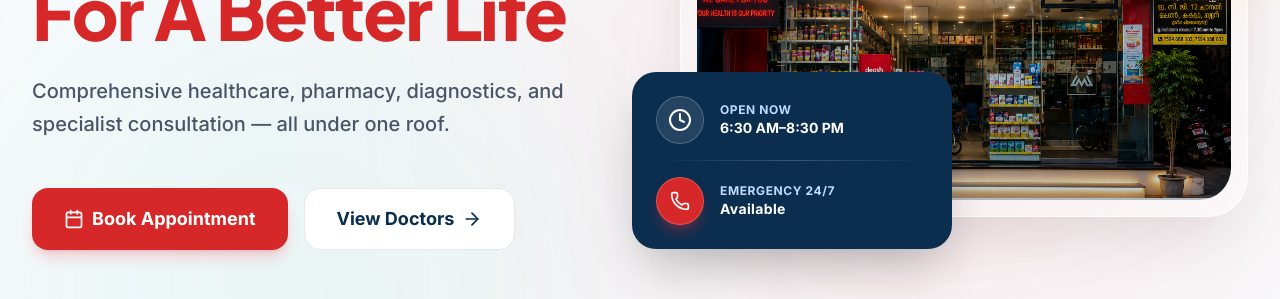
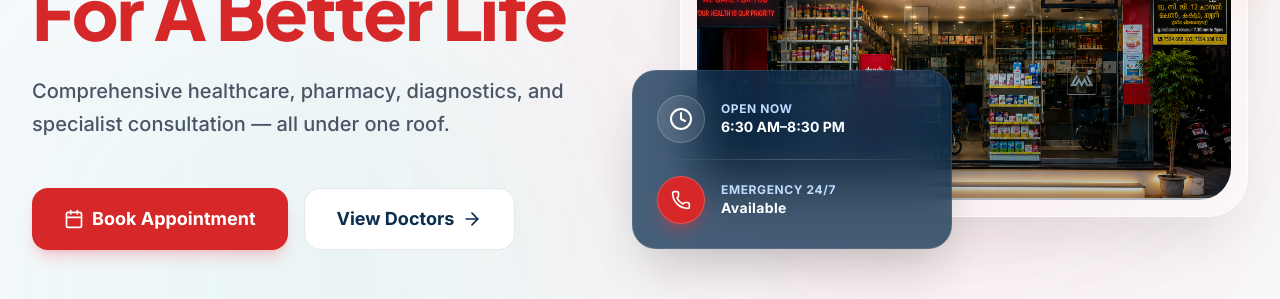
Before and after one commit to Hashim-Codes/mediland, a Next.js app: page / in a window 1280 px wide. Shown: the part 293-592 px from the top of the page. Built offline with nearby package versions, Linux system fonts and the light colour scheme; no server answers.

Commit message:
Transform opening hours card into a dark glassmorphism box

```diff
--- a/src/components/sections/hero/HeroModule.tsx
+++ b/src/components/sections/hero/HeroModule.tsx
@@ -133,9 +133,9 @@ export function HeroModule() {
                 </div>
               </motion.div>
 
-              {/* Bottom Left Floating Card (Emergency/Hours) */}
+              {/* Bottom Floating Card (Emergency/Hours) */}
               <motion.div
-                className="absolute -bottom-16 left-1/2 -translate-x-1/2 lg:-translate-x-0 lg:-bottom-8 lg:-left-12 z-20 bg-[var(--color-secondary)] text-white rounded-[24px] p-5 lg:p-6 shadow-2xl shadow-[var(--color-secondary)]/30 w-[90%] max-w-[320px] backdrop-blur-md"
+                className="absolute -bottom-16 left-1/2 -translate-x-1/2 lg:-translate-x-0 lg:-bottom-8 lg:-left-12 z-20 bg-[var(--color-secondary)]/75 border border-white/10 text-white rounded-[24px] p-5 lg:p-6 shadow-2xl shadow-black/20 w-[90%] max-w-[320px] backdrop-blur-xl"
                 variants={slideLeft}
                 initial="initial"
                 animate="animate"
```
